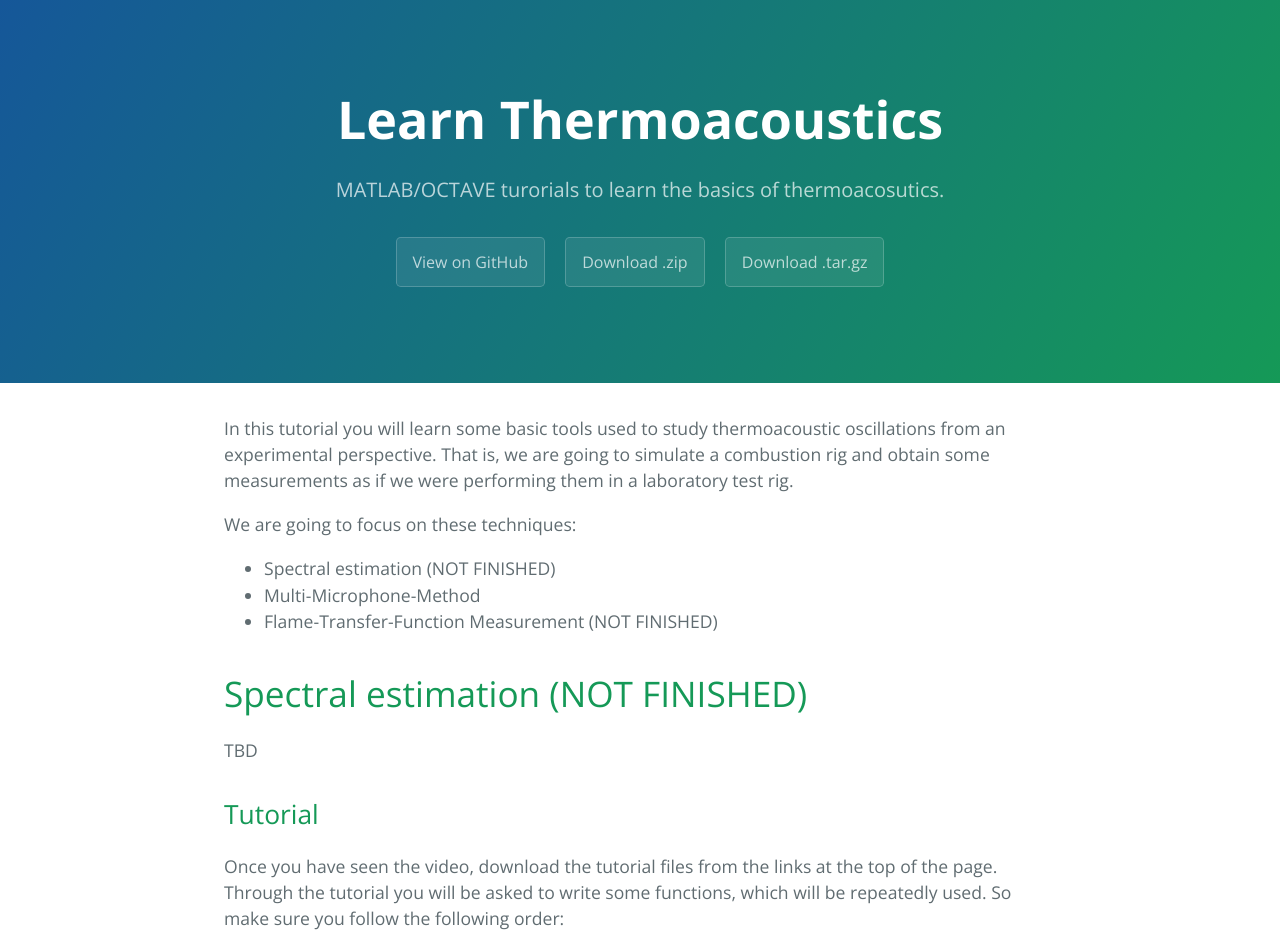
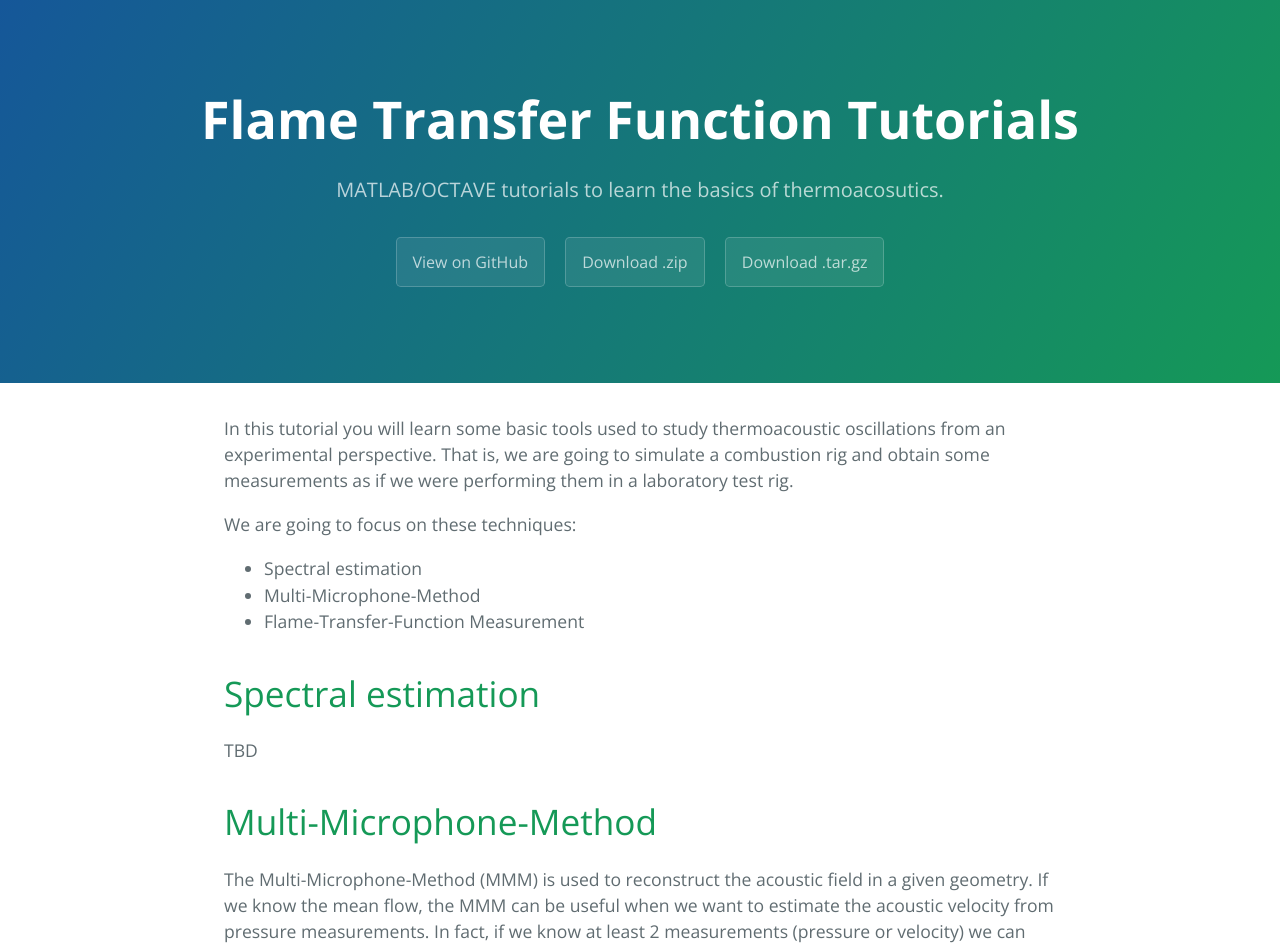
Before and after one commit to xoeg/Flame-Transfer-Function-Tutorial, a Jekyll site: the page built from index.md, in a window 1280 px wide and 1400 px high. Shown: the top 949 px of the window. Built offline with Jekyll 4.4.1, drawn with Linux system fonts in a browser that asks for light colours; some of the changed text lies outside the part shown.

Commit message:
Progress

```diff
--- a/_config.yml
+++ b/_config.yml
@@ -1,9 +1,9 @@
-title: Learn Thermoacoustics
-description: MATLAB/OCTAVE turorials to learn the basics of thermoacosutics.
+title: Flame Transfer Function Tutorials
+description: MATLAB/OCTAVE tutorials to learn the basics of thermoacosutics.
 show_downloads: true
 google_analytics:
 theme: jekyll-theme-cayman
 
 github:
-  zip_url: https://github.com/xoeg/Learn-Thermoacoustics/zipball/main
-  tar_url: https://github.com/xoeg/Learn-Thermoacoustics/tarball/main
+  zip_url: https://github.com/xoeg/Flame-Transfer-Function-Tutorial/zipball/main
+  tar_url: https://github.com/xoeg/Flame-Transfer-Function-Tutorial/tarball/main
--- a/index.md
+++ b/index.md
@@ -6,23 +6,28 @@
 
 We are going to focus on these techniques:
 
-*  Spectral estimation (NOT FINISHED)
+*  Spectral estimation
 *  Multi-Microphone-Method
-*  Flame-Transfer-Function Measurement (NOT FINISHED)
+*  Flame-Transfer-Function Measurement
 
-# Spectral estimation (NOT FINISHED)
+# Spectral estimation
+TBD
+
+# Multi-Microphone-Method
+The Multi-Microphone-Method (MMM) is used to reconstruct the acoustic field in a given geometry. If we know the mean flow, the MMM can be useful when we want to estimate the acoustic velocity from pressure measurements. In fact, if we know at least 2 measurements (pressure or velocity) we can obtain a third one at a different location using this method.
+
+## Tutorial (MMM)
+In the following part of the tutorial we reconstruct the acoustic velocity using pressure measurements and then we copare it to the velocity measured by a hot wire anemometer. You can see the result in the following image:
+
+![Branching](https://guides.github.com/activities/hello-world/branching.png)
+
+Once you have downloaded the files from the links at the top of the page, open the following one:
+
+*  **WK01-MMM.mlx**
+
+# Flame-Transfer-Function Measurement
 TBD
 
 
 
-## Tutorial
-
-Once you have seen the video, download the tutorial files from the links at the top of the page. Through the tutorial you will be asked to write some functions, which will be repeatedly used. So make sure you follow the following order:
-
-
-1.  WK01-MMM.mlx
-1.  WK02-FTF.mlx
-1.  WK03-LSA.mlx
-
-
 * * *
```
